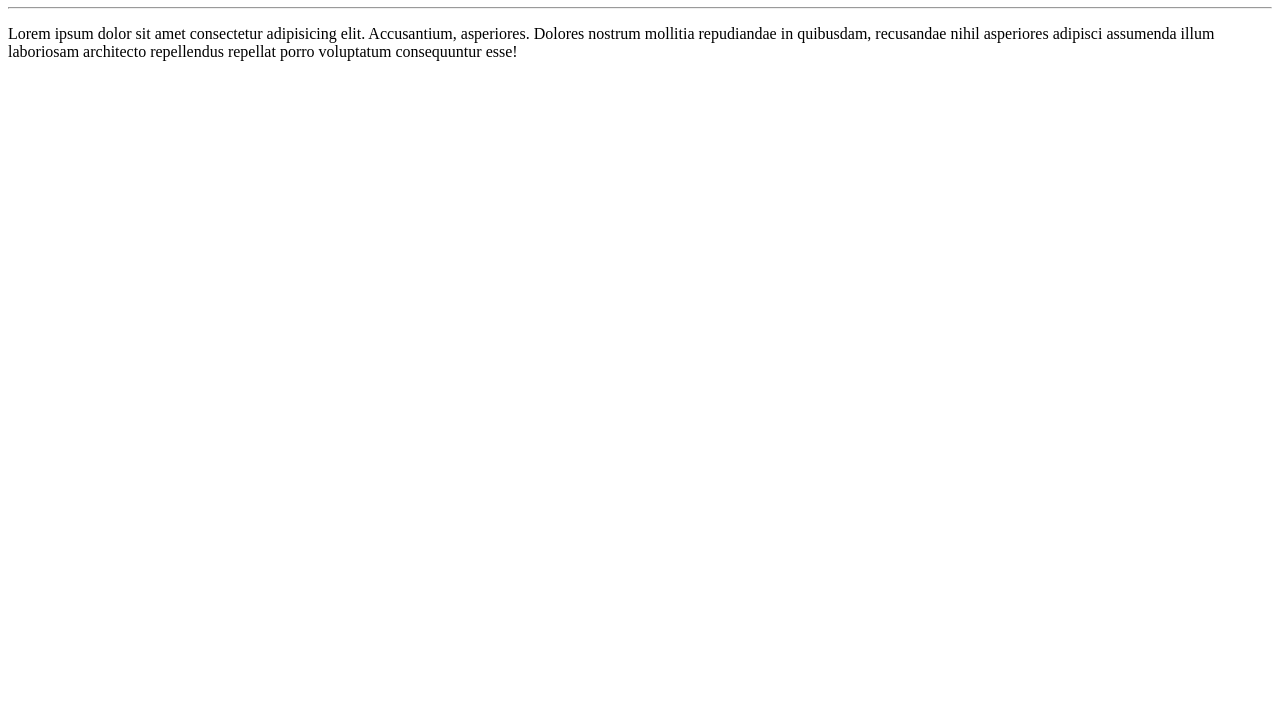
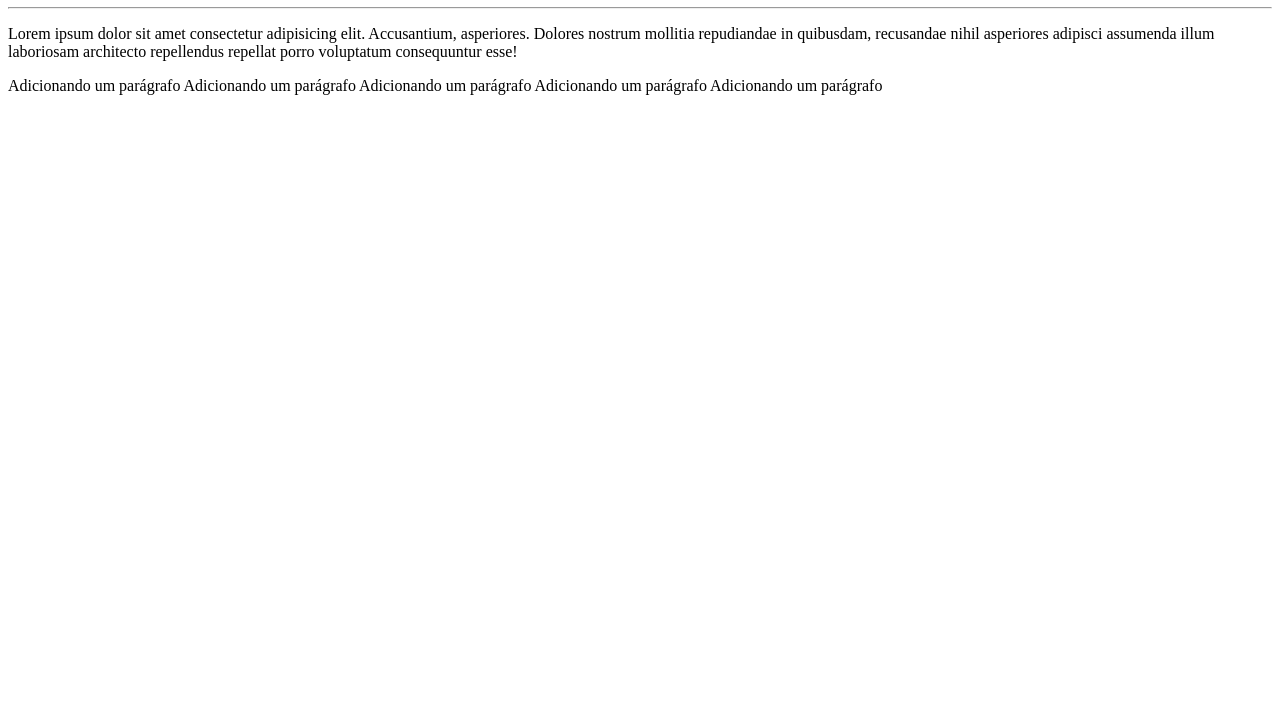
Before and after one commit to Veruskamc/Aprendizado, a plain HTML site: page site-exemplo/index.html in a window 1280 px wide. Shown: the part 73-800 px from the top of the page. Drawn offline with Linux system fonts and the light colour scheme.

Commit message:
Adicionando um parágrafo

```diff
--- a/site-exemplo/index.html
+++ b/site-exemplo/index.html
@@ -13,5 +13,7 @@
         Accusantium, asperiores. Dolores nostrum mollitia repudiandae in quibusdam, recusandae
         nihil asperiores adipisci assumenda illum laboriosam architecto repellendus repellat porro
         voluptatum consequuntur esse!</p>
+    <p>Adicionando um parágrafo Adicionando um parágrafo Adicionando um parágrafo Adicionando um parágrafo
+        Adicionando um parágrafo</p>
 </body>
 </html>
```
